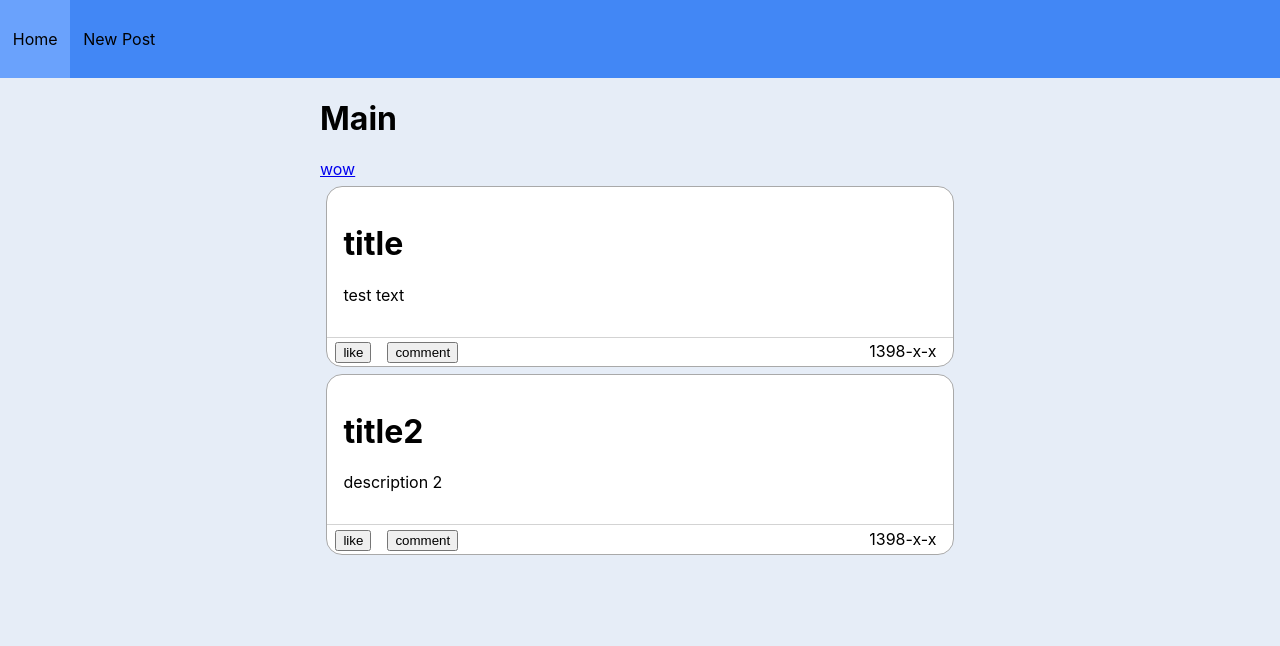
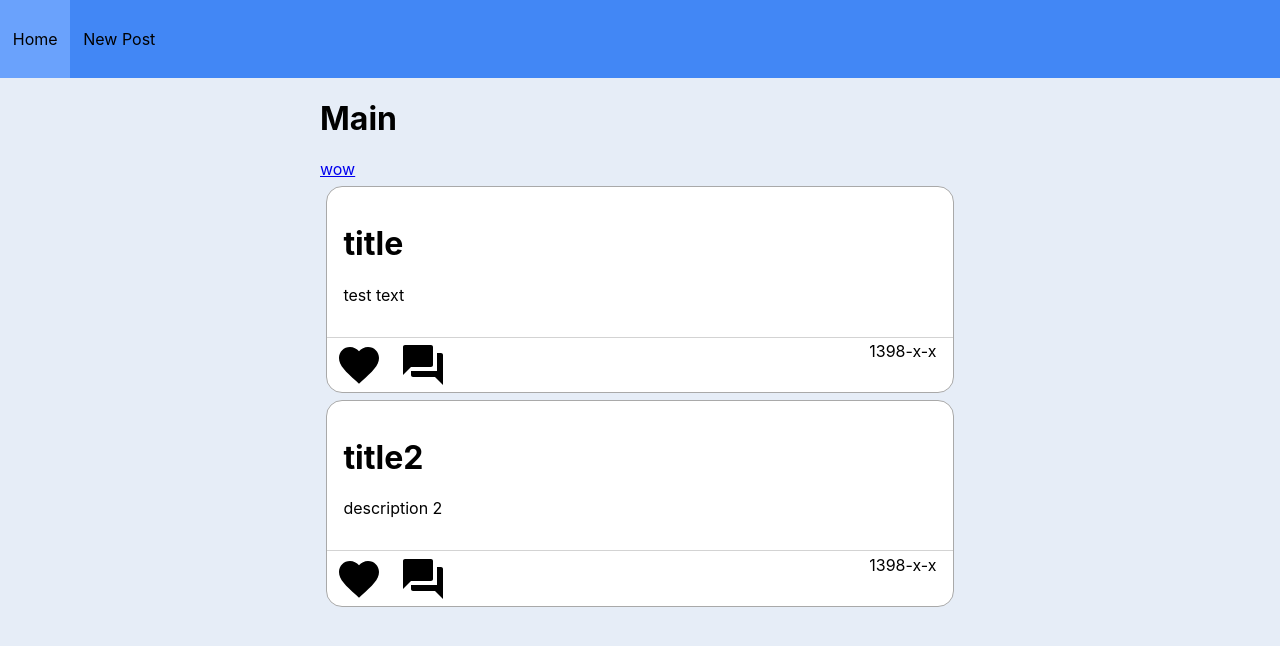
Before and after one commit to fshahinfar1/LongPollingService, a React (Create React App) app in the folder src/front/long-polling/: page / in a window 1280 px wide. Shown: the top 646 px of the page. Built offline with nearby package versions, Linux system fonts and the light colour scheme.

Commit message:
Decouple fancy button

```diff
--- a/src/front/long-polling/src/App.css
+++ b/src/front/long-polling/src/App.css
@@ -82,6 +82,16 @@ body {
 	margin-bottom: 0.2em;
 }
 
+.fancy-button-container img {
+	height: 100%;
+	width: auto;
+	vertical-align: middle;
+}
+
+.fancy-button-container img:hover {
+	opacity: 0.5;
+}
+
 /*feed*/
 .feed-container {
 	border: 1px solid darkgray;
@@ -95,8 +105,6 @@ body {
 }
 
 .feed-footer {
-	width: 100%;
-	height: 100%;
 	border-top: 1px solid lightgray;
 }
 
--- a/src/front/long-polling/src/App.js
+++ b/src/front/long-polling/src/App.js
@@ -1,17 +1,11 @@
 import React from 'react';
 import NavBar from './Navbar';
+import FancyButton from './FancyButton';
 import {get, post} from './Http';
 import {Link} from 'react-router-dom';
+import {hear_icon, comment_icon} from './icons';
 import './App.css';
 
-
-function FancyButton(props) {
-	return (
-		<div className="fancy-button-container">
-			<button onClick={props.onClick}>{props.value}</button>
-		</div>
-	);
-}
 
 function Feed(props) {
 	return (
@@ -21,8 +15,14 @@ function Feed(props) {
 				<p>{props.description}</p>
 			</div>
 			<div className='feed-footer'>
-				<FancyButton value='like'/>
-				<FancyButton value='comment'/>
+				<FancyButton
+					value='like'
+					img={{alt:'heart', src:hear_icon}}
+				/>
+				<FancyButton
+					value='comment'
+					img={{alt:'comment', src:comment_icon}}
+				/>
 				<p className='feed-date'>1398-x-x</p>
 			</div>
 		</div>
--- /dev/null
+++ b/src/front/long-polling/src/FancyButton.js
@@ -0,0 +1,20 @@
+import React from 'react';
+import './App.css';
+
+
+export default function FancyButton(props) {
+	return (
+		<div className="fancy-button-container">
+			{
+				props.img ?
+				<img
+				alt={props.img.alt}
+				src={props.img.src}
+				onClick={props.onClick}
+				/>
+				: <button onClick={props.onClick}>{props.value}</button>
+
+			}
+		</div>
+	);
+}
--- /dev/null
+++ b/src/front/long-polling/src/icons/index.js
@@ -0,0 +1,4 @@
+import hear_icon from './favorite_48px.svg';
+import comment_icon from './question_answer_48px.svg';
+
+export {hear_icon, comment_icon};
```
Also changed, not shown: src/front/long-polling/src/icons/favorite_48px.svg (added), src/front/long-polling/src/icons/question_answer_48px.svg (added).
